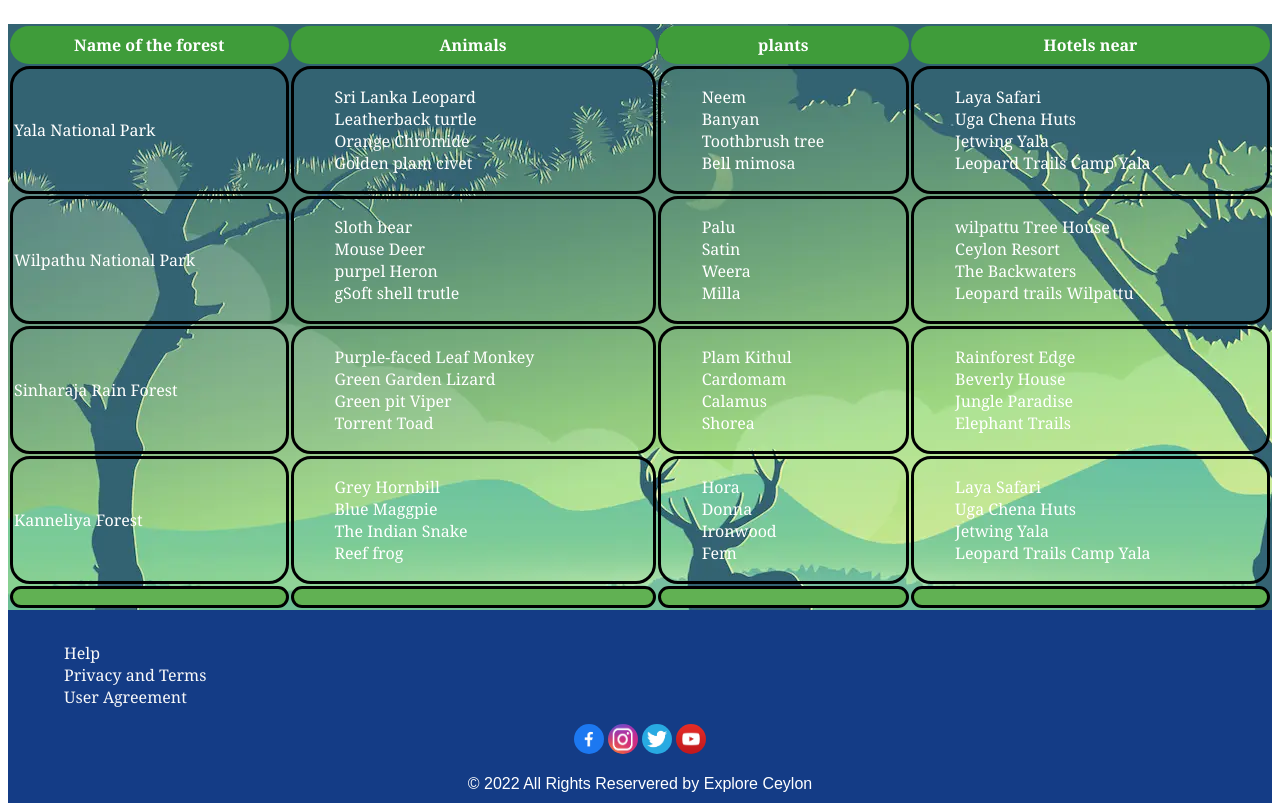
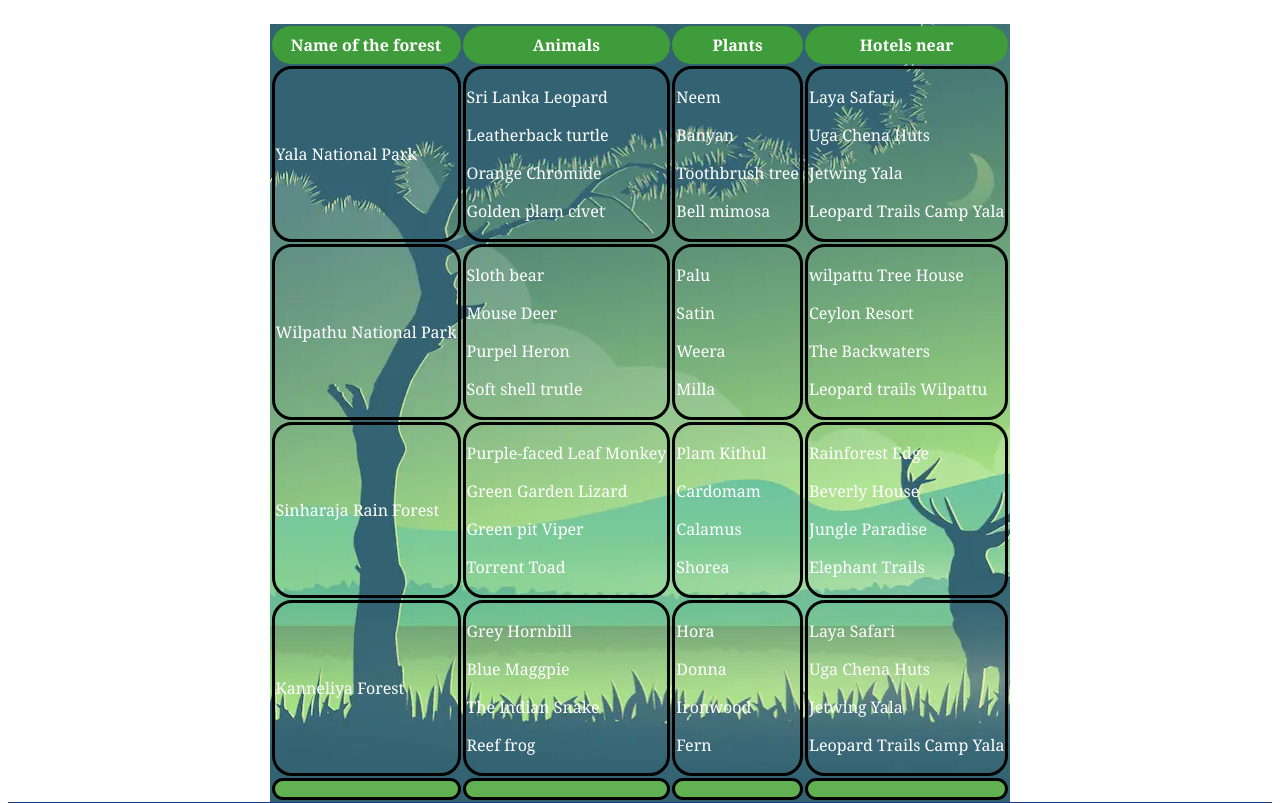
Before and after one commit to anngithub1234/exploreceylon, a plain HTML site: page wildlife.html in a window 1280 px wide. Shown: the part 4661-5464 px from the top of the page. Drawn offline with Linux system fonts and the light colour scheme.

Commit message:
Add files via upload

```diff
--- a/style.css
+++ b/style.css
@@ -165,10 +165,11 @@ footer ul{
 #wild p{
     text-align: justify;
 }
+
 table{
-    width: 100%;
     border: none;
     background-image: url(images/bgtab.webp);
+
 }
 table ul{
     list-style-type: none;
@@ -179,7 +180,6 @@ table th{
     background-color: #3f9c3a;
     color: #fff;
 }
-
 
 table td{
     border-radius: 20px;
@@ -410,7 +410,6 @@ div#slider figure {
 
 }
 
-
 #raftb {
     width: 390px;
     height: 300px;
@@ -535,9 +534,9 @@ div#slider figure {
     border-radius: 25px;
     border: none;
     padding: 5px;
-    margin: 5px;
+    margin: 2px;
     background-color:#1cc44e;
-    width: 200px;
+    width: 100%;
     font-size: 17px;
 }
 .sq button:hover{
@@ -585,6 +584,11 @@ div#slider figure {
 .out{
     border: solid #0d4abc;
     margin: 2px;
+}
+#abt p{
+    text-align:center;
+    margin: 3px;
+
 }
 
 
@@ -650,11 +654,14 @@ div#slider figure {
     }
     #linkk{
         width: 100% ;
-
     }
     #linkk img{
         width: 100%;
         padding: 0px;
         margin:1px
     }
+    table{
+        max-width: 100%;
+
+    }
 }
--- a/wildlife.html
+++ b/wildlife.html
@@ -86,121 +86,121 @@
             </iframe>
         </section><br>
         <section class="tabb">
-            <table ><tr>
+            <table align="center" ><tr>
                 <th>Name of the forest</th>
                 <th>Animals</th>
-                <th>plants</th>
+                <th>Plants</th>
                 <th>Hotels near</th>
 
             </tr>
             <tr>
                 <td>Yala National Park</td>
                 <td>
-                    <ul >
-                        Sri Lanka Leopard<br>
-                        Leatherback turtle<br>
-                        Orange Chromide<br>
-                        Golden plam civet<br>
+
+                    <p>Sri Lanka Leopard</p>
+                    <p>Leatherback turtle</p>
+                    <p>Orange Chromide</p>
+                    <p>Golden plam civet</p>
                 </td>
                 <td>
-                    <ul>
-                        <li>Neem</li>
-                        <li>Banyan</li>
-                        <li>Toothbrush tree</li>
-                        <li>Bell mimosa</li>
-                    </ul>
+
+                    <p>Neem</p>
+                    <p>Banyan</p>
+                    <p>Toothbrush tree</p>
+                    <p>Bell mimosa</p>
+
                 </td>
                 <td>
-                    <ul>
-                        <li>Laya Safari</li>
-                        <li>Uga Chena Huts</li>
-                        <li>Jetwing Yala</li>
-                        <li>Leopard Trails Camp Yala</li>
-                    </ul>
+
+                    <p>Laya Safari</p>
+                    <p>Uga Chena Huts</p>
+                    <p>Jetwing Yala</p>
+                    <p>Leopard Trails Camp Yala</p>
+
                 </td>
 
             </tr>
             <tr>
                 <td>Wilpathu National Park</td>
                 <td>
-                    <ul>
-                        <li>Sloth bear</li>
-                        <li>Mouse Deer</li>
-                        <li>purpel Heron</li>
-                        <li>gSoft shell trutle</li>
-                    </ul>
+
+                    <p>Sloth bear</p>
+                    <p>Mouse Deer</p>
+                    <p>Purpel Heron</p>
+                    <p>Soft shell trutle</p>
+
                 </td>
                 <td>
-                    <ul>
-                        <li>Palu</li>
-                        <li>Satin</li>
-                        <li>Weera</li>
-                        <li>Milla</li>
-                    </ul>
+
+                    <p>Palu</p>
+                    <p>Satin</p>
+                    <p>Weera</p>
+                    <p>Milla</p>
+
                 </td>
                 <td>
-                    <ul>
-                        <li>wilpattu Tree House</li>
-                        <li>Ceylon Resort</li>
-                        <li>The Backwaters</li>
-                        <li>Leopard trails Wilpattu</li>
-                    </ul>
+
+                    <p>wilpattu Tree House</p>
+                    <p>Ceylon Resort</p>
+                    <p>The Backwaters</p>
+                    <p>Leopard trails Wilpattu</p>
+
                 </td>
 
             </tr>
             <tr>
                 <td>Sinharaja Rain Forest</td>
                 <td>
-                    <ul>
-                        <li>Purple-faced Leaf Monkey</li>
-                        <li>Green Garden Lizard</li>
-                        <li>Green pit Viper</li>
-                        <li>Torrent Toad</li>
-                    </ul>
+
+                    <p>Purple-faced Leaf Monkey</p>
+                    <p>Green Garden Lizard</p>
+                    <p>Green pit Viper</p>
+                    <p>Torrent Toad</p>
+
                 </td>
                 <td>
-                    <ul>
-                        <li>Plam Kithul</li>
-                        <li>Cardomam</li>
-                        <li>Calamus</li>
-                        <li>Shorea</li>
-                    </ul>
+
+                    <p>Plam Kithul</p>
+                    <p>Cardomam</p>
+                    <p>Calamus</p>
+                    <p>Shorea</p>
+
                 </td>
                 <td>
-                    <ul>
-                        <li>Rainforest Edge</li>
-                        <li>Beverly House</li>
-                        <li>Jungle Paradise</li>
-                        <li>Elephant Trails</li>
-                    </ul>
+
+                    <p>Rainforest Edge</p>
+                    <p>Beverly House</p>
+                    <p>Jungle Paradise</p>
+                    <p>Elephant Trails</p>
+
                 </td>
 
             </tr>
             <tr>
                 <td>Kanneliya Forest</td>
                 <td>
-                    <ul>
-                        <li>Grey Hornbill</li>
-                        <li>Blue Maggpie</li>
-                        <li>The Indian Snake</li>
-                        <li>Reef frog</li>
+
+                    <p>Grey Hornbill</p>
+                    <p>Blue Maggpie</p>
+                    <p>The Indian Snake</p>
+                    <p>Reef frog</p>
+
+                </td>
+                <td>
+
+                    <p>Hora</p>
+                    <p>Donna</p>
+                    <p>Ironwood</p>
+                    <p>Fern</p>
                     </ul>
                 </td>
                 <td>
-                    <ul>
-                        <li>Hora</li>
-                        <li>Donna</li>
-                        <li>Ironwood</li>
-                        <li>Fern</li>
-                    </ul>
-                </td>
-                <td>
-                    <ul>
-                        <li>Laya Safari</li>
-                        <li>Uga Chena Huts</li>
-                        <li>Jetwing Yala</li>
-                        <li>Leopard Trails Camp Yala</li>
-                    </ul>
+
+                    <p>Laya Safari</p>
+                    <p>Uga Chena Huts</p>
+                    <p>Jetwing Yala</p>
+                    <p>Leopard Trails Camp Yala</p>
+
                 </td>
 
             </tr>
@@ -231,22 +231,32 @@
                     </div>
             </nav>
             <!--Referece
-                Yala National Park.(2018) Official Traveler's portal. [Online!] Available from:https://www.yalasrilanka.lk [Accessed : 28th May 2022].
+                Agoda. (no date) 11 best Hotels near Kanneliya Forest Reserve. [Online] Available from: https://www.agoda.com/hotels-near-kanneliya-forest-reserve/attractions/galle-lk.html?cid=1844104 [Accessed: 5th June 2022].
 
-                Lakpura.(2022) Yala National Park. [Online] Available from:https://lk.lakpura.com/pages/yala-national-park [Accessed: 23rd May 2022].
+                Dream big travel far. (no date) Our Incredible Wilpattu National Park Safari . [Online] Available from: https://www.dreambigtravelfarblog.com/blog/our-incredible-wilpattu-national-park-safari [Accessed: 5th June 2022].
 
-                Uga Escapes. (2022) Wilpattu National Park. [Online] Available from:https://www.ugaescapes.com/destinations/wilpattu-national-park.html [Accessed:2nd June 2022].
+                Flickr. (no date) Wilpattu national park entrance. [Online] Available from: https://www.flickr.com/photos/130187494@N04/41092240141 [Accessed: 5th June 2022].
 
-                Sinharaja Forest Reserve.(2020) Sinharaja Forest Reserve: A world Heritage Site. [Online] Available from: https://www.sinharajaforestreserve.com/about-us.html [Accessed:2nd June 2022].
+                Get Your Guide. (no date)  From Anuradhapura: Full-Day Wilpattu National Park Safari.[Online] Available from: https://www.getyourguide.com/anuradhapura-l32218/from-anuradhapura-full-day-wilpattu-national-park-safari-t384889/ [Accessed: 2nd June 2022].
 
-                Wildlife Tours Srilanka.(2021) Kanneliya Rain Forest. [Online] Available from: https://www.wildlifetourssrilanka.com/wildlife/parks-and-reserves/nature-reserves-sri-lanka/kanneliya-rain-forest-sri-lanka.html [Accessed: 18th May 2022].
+                Holidify. (no date) Safari in Yala National Park: Timings, Entry Fee, Things To Do. [Online] Available from: https://www.holidify.com/pages/safari-in-yala-national-park-2565.html [Accessed: 5th June 2022].
 
-                Lakpura. (2022) Kanneliya Rain Forest [Online] Available. from:https://lk.lakpura.com/pages/kanneliya-rain-forest [Accessed: 18th May 2022].
+                Lakpura. (no date) Sinharaja Rainforest Walk. [Online] Available from: https://lk.lakpura.com/products/sinharaja-rainforest-walk?shpxid=1f980834-1115-470f-aa09-f013a99ca392 [Accessed: 5th June 2022].
 
-                Tripadvisor. (no date)  Yala national park, Sri Lanka hotel. deals.[Online] Available from: https://www.tripadvisor.com/SmartDeals-g612381-Yala_National_Park-Hotel-Deals.html [Accessed: 2nd June 2022].
+                Nickelodeon travel. (no date) Guided Nature Trail to Kanneliya Forest. [Online] Available from: https://www.nicktravel.com/activities/guided-nature-trail-to-kanneliya-forest-24148 [Accessed: 5th June 2022].
 
-                Listy. (2017) Flora and Fauna at Yala national park- wildlife and wild flowers. [Online] Available from: https://list.ly/list/1fXA-flora-and-fauna-at-yala-national-park-wildlife-and-wild-flowers [Accessed: 5th June 2022].
-                -->
+                Travel with Uma. (no date) Kanneliya  Rain Forest. [Online] Available from: https://travelwithuma.com/national-park/kanneliya/[Accessed: 5th June 2022].
+
+                Tripadvisor. (no date)  Half day safari ata Yala national park from Yala.[Online] Available from: https://www.tripadvisor.com/AttractionProductReview-g3748686-d19756635-Half_Day_Safari_at_Yala_National_Park_From_Yala_Tissamaharama-Palatupana_Yala_Nat.html [Accessed: 2nd June 2022].
+
+                UNESCO. (2020)  Sinharaja Forest Reserve.[Online] Available from: https://whc.unesco.org/en/list/405/gallery/ [Accessed: 2nd June 2022].
+
+                UNESCO. (2020)  Sinharaja Forest Reserve.[Online] Available from: https://whc.unesco.org/en/list/405/gallery/ [Accessed: 2nd June 2022].
+
+                Vecteezy. (no date)  Wildlife background.[Online] Available from: https://www.vecteezy.com/free-vector/wildlife-background [Accessed: 2nd June 2022].
+
+                Wild life tours. (no date) Nature walk in Kannekiya Rain Forest. [Online] Available from: https://www.wildlifetourssrilanka.com/wildlife-tours/wildlife-excursions/nature-walks/nature-walk-in-kanneliya-rain-forest-sri-lanka.html [Accessed: 5th June 2022].
+                --->
         </footer>
     </body>
 </html>
```
Also changed, not shown: Contact.html (+2 -3 lines), Heritagelocation1.html (+14 -10 lines), Heritagelocation2.html (+16 -6 lines), activities.html (+10 -10 lines), beaches.html (+7 -7 lines), index.html (+22 -22 lines), purchase.html (+20 -8 lines).
